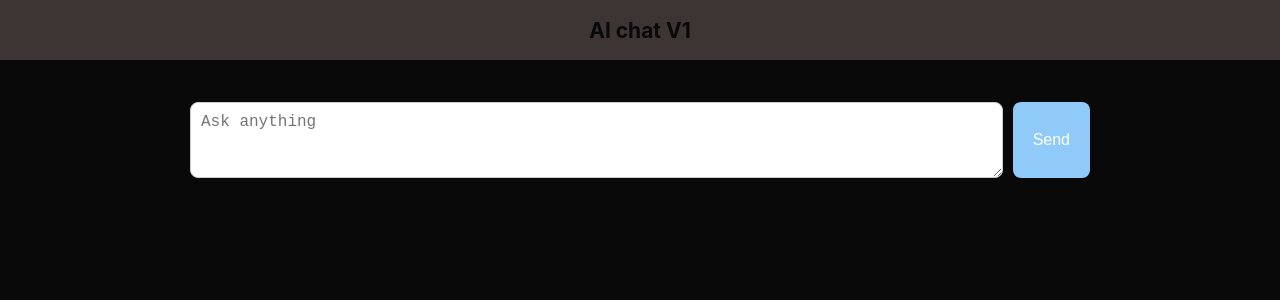
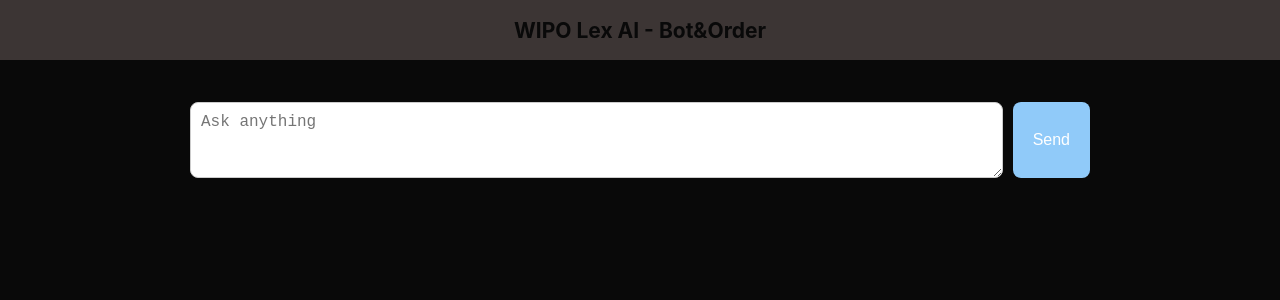
Before and after one commit to L-G-v1/ai-hackaton, an Angular app in the folder ai-v1/: page / in a window 1280 px wide. Shown: the top 300 px of the page. Built offline with nearby package versions, Linux system fonts and the light colour scheme.

Commit message:
Modified the title

```diff
--- a/ai-v1/src/app/app.component.html
+++ b/ai-v1/src/app/app.component.html
@@ -304,7 +304,7 @@
 
 <!-- Toolbar -->
 <div class="toolbar" role="banner">
-  <h2 style="color:#090909; text-align: center; margin: 0 auto;">AI chat V1</h2>
+  <h2 style="color:#090909; text-align: center; margin: 0 auto;">WIPO Lex AI - Bot&Order</h2>
 <!--  <img-->
 <!--    width="40"-->
 <!--    alt="Angular Logo"-->
```
